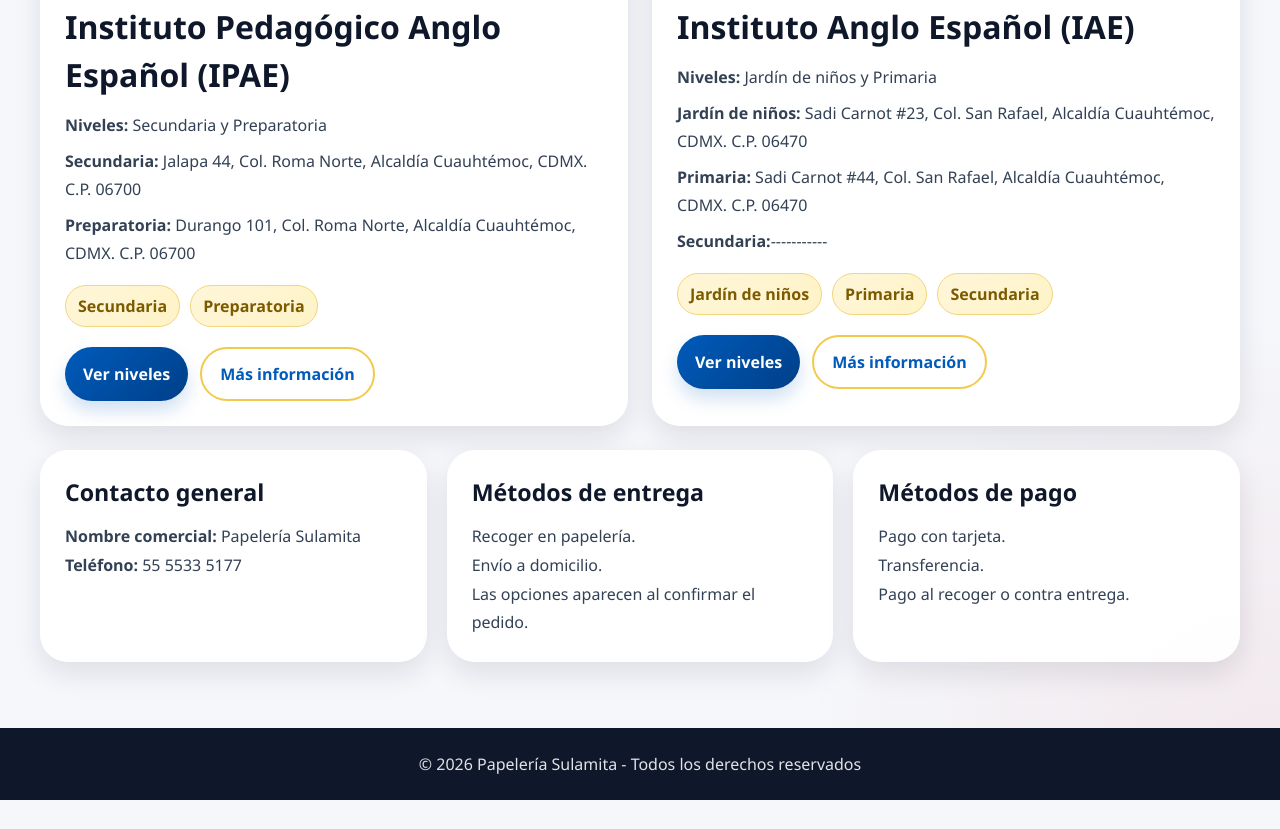
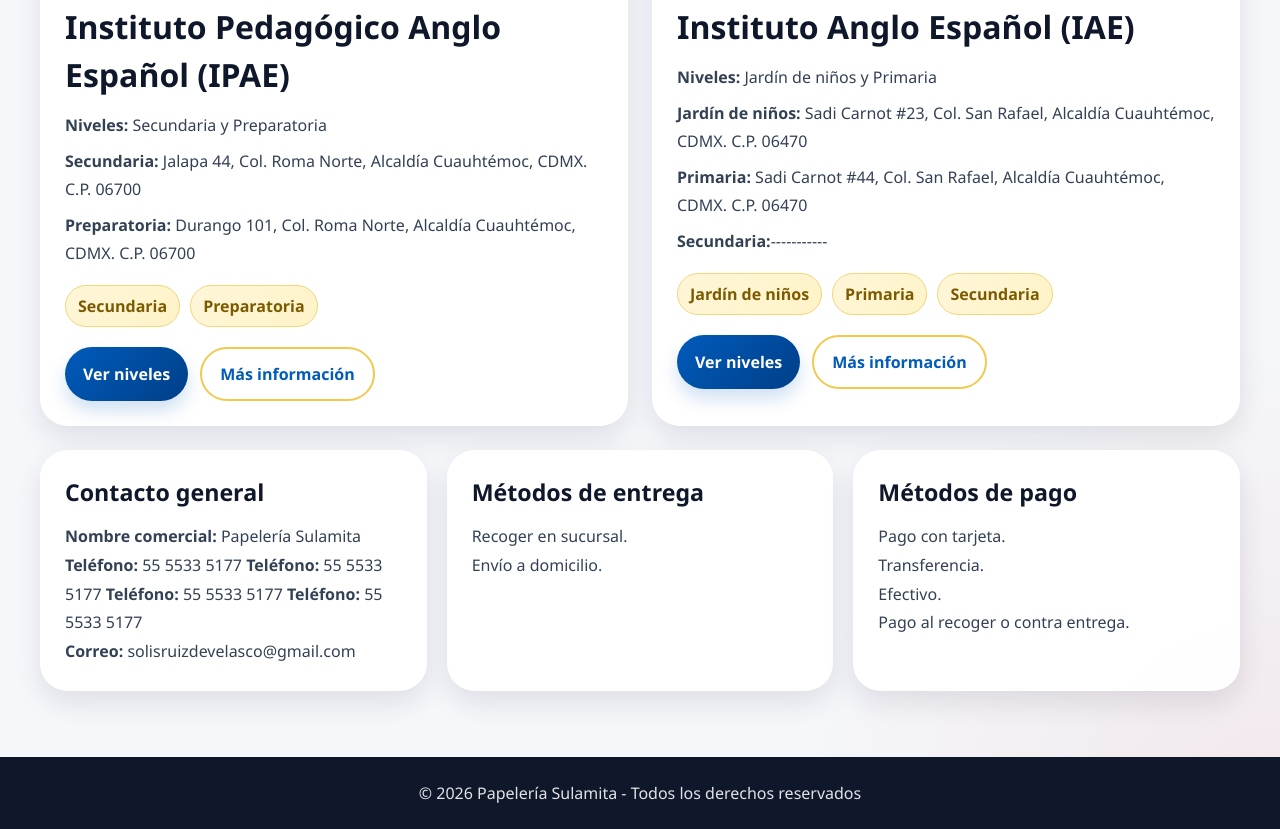
Before and after one commit to anasofiperezz/pagina-sulamita, a website: page index.html in a window 1280 px wide. Shown: the part 995-1824 px from the top of the page. Before the commit the page ends 1795 px from the top, so only its background shows below. Drawn offline with Linux system fonts and the light colour scheme; sample sign-in values are in the browser's storage.

Commit message:
Actualizacion

```diff
--- a/index.html
+++ b/index.html
@@ -26,7 +26,7 @@
   <main>
     <section class="hero">
       <div class="hero-text">
-        <h1>Compra útiles, uniformes y materiales por escuela y nivel</h1>
+        <h1>Compra útiles, uniformes y materiales de papeleria</h1>
         <p>
           Bienvenido a Papelería Sulamita. Aquí podrás elegir una escuela,
           entrar al nivel correspondiente y revisar el catálogo disponible
@@ -46,7 +46,6 @@
           <li>Niveles por colegio</li>
           <li>Útiles, uniformes y materiales</li>
           <li>Carrito de compras</li>
-          <li>Acceso para cliente, invitado y administrador</li>
         </ul>
       </div>
     </section>
@@ -115,15 +114,18 @@
         <p>
           <strong>Nombre comercial:</strong> Papelería Sulamita<br />
           <strong>Teléfono:</strong> 55 5533 5177
+          <strong>Teléfono:</strong> 55 5533 5177
+          <strong>Teléfono:</strong> 55 5533 5177
+          <strong>Teléfono:</strong> 55 5533 5177<br />
+          <strong>Correo:</strong> solisruizdevelasco@gmail.com
         </p>
       </div>
 
       <div class="info-card">
         <h3>Métodos de entrega</h3>
         <p>
-          Recoger en papelería.<br />
+          Recoger en sucursal.<br />
           Envío a domicilio.<br />
-          Las opciones aparecen al confirmar el pedido.
         </p>
       </div>
 
@@ -132,6 +134,7 @@
         <p>
           Pago con tarjeta.<br />
           Transferencia.<br />
+          Efectivo.<br />
           Pago al recoger o contra entrega.
         </p>
       </div>
```
